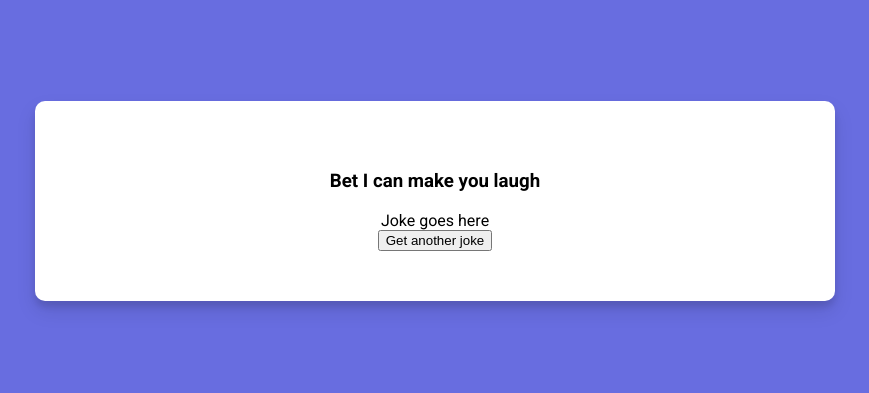
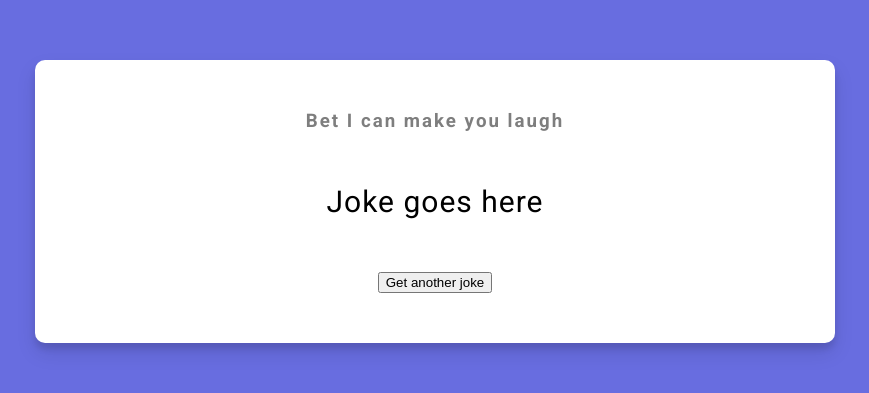
Before and after one commit to BrianMcPhillips/Jokes-Vanilla, a plain HTML site: page index.html in a window 1280 px wide. Shown: the part 199-592 px from the top of the page, without its empty margins (205-1074 px from the left). Drawn offline with Linux system fonts and the light colour scheme.

Commit message:
H3 and Joke container style

```diff
--- a/style.css
+++ b/style.css
@@ -25,3 +25,17 @@ body {
   max-width: 100%;
   width: 800px;
 }
+
+h3 {
+  margin: 0;
+  opacity: 0.5;
+  letter-spacing: 2px;
+}
+
+.joke {
+  font-size: 30px;
+  letter-spacing: 1px;
+  line-height: 40px;
+  margin: 50px auto;
+  max-width: 600px;
+}
```
